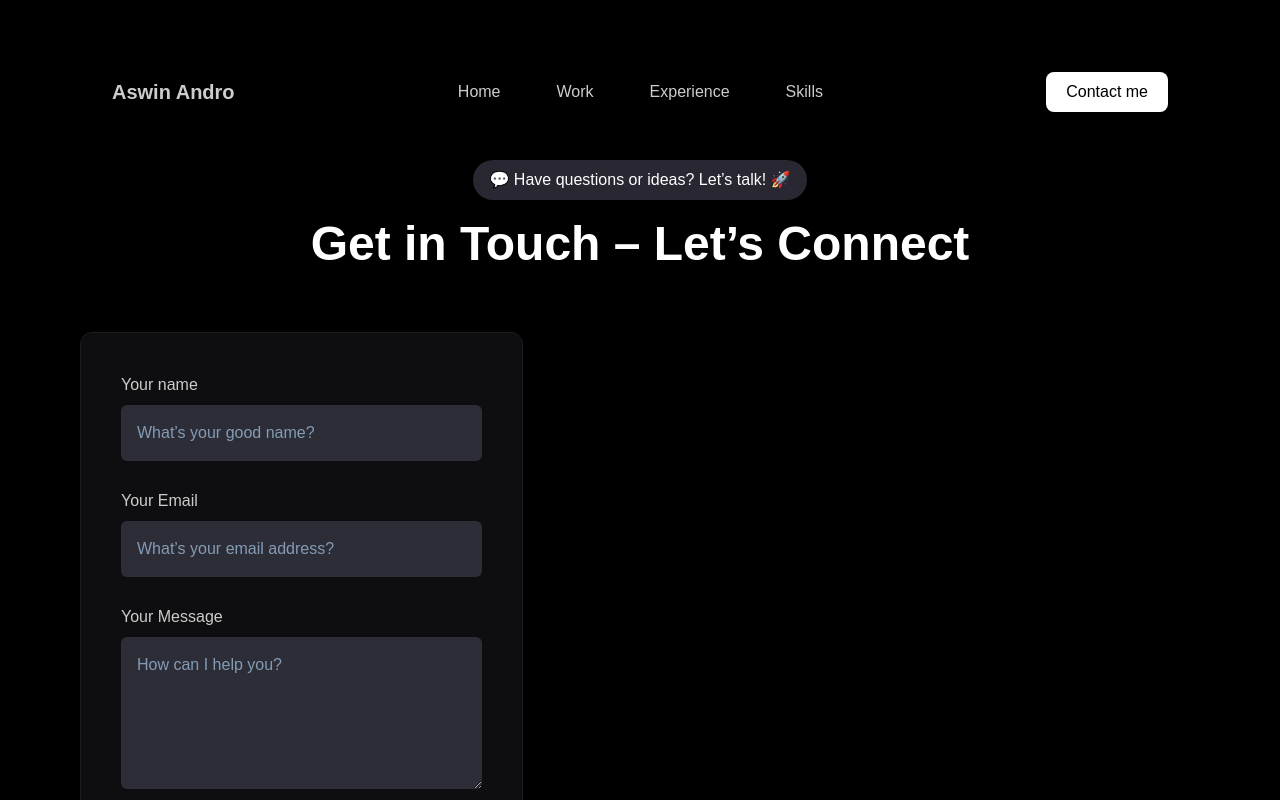
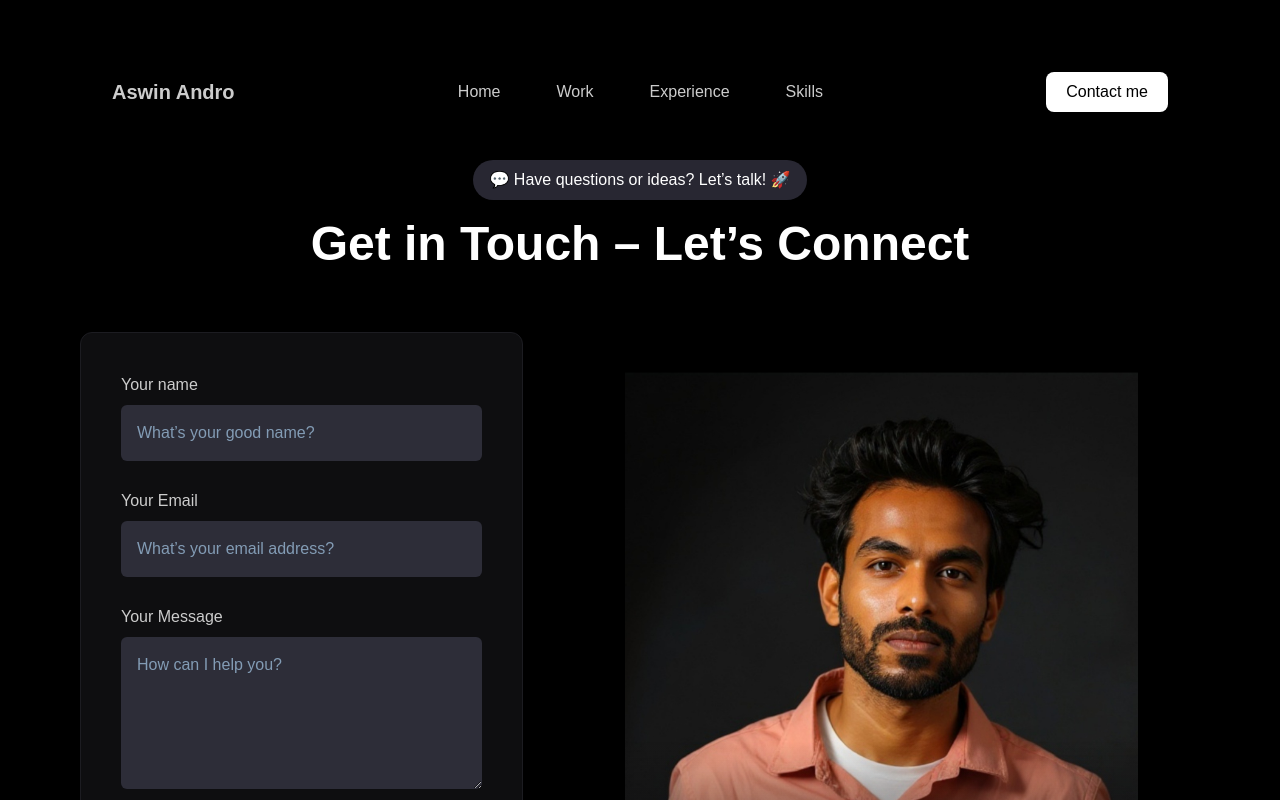
Before and after one commit to aswinandro/3d-portfolio-andro, a React (Vite) app: page /contact in a window 1280 px wide. Shown: the top 800 px of the page. Built offline with nearby package versions, Linux system fonts and the light colour scheme; a web font is replaced by a local one.

Commit message:
fix new ui
fix new ui

```diff
--- a/src/components/NavBar.jsx
+++ b/src/components/NavBar.jsx
@@ -25,6 +25,16 @@ const NavBar = () => {
     return () => {
       document.body.style.overflow = "unset";
     };
+  }, [mobileMenuOpen]);
+
+  // Optional: close on Escape key
+  useEffect(() => {
+    if (!mobileMenuOpen) return;
+    const onKeyDown = (e) => {
+      if (e.key === "Escape") setMobileMenuOpen(false);
+    };
+    window.addEventListener("keydown", onKeyDown);
+    return () => window.removeEventListener("keydown", onKeyDown);
   }, [mobileMenuOpen]);
 
   const handleLinkClick = () => {
@@ -90,14 +100,22 @@ const NavBar = () => {
         {/* Mobile Menu Overlay */}
         <div
           className={`
-            md:hidden fixed inset-0 z-40
+            md:hidden fixed inset-0 z-40 h-screen w-screen
             bg-black/95 backdrop-blur-sm
-            overflow-y-auto transform transition-all duration-300 ease-in-out
-            ${mobileMenuOpen ? "opacity-100 translate-x-0" : "opacity-0 -translate-x-full pointer-events-none"}
+            flex items-center justify-center
+            transition-all duration-300 ease-in-out
+            ${mobileMenuOpen ? "opacity-100 pointer-events-auto" : "opacity-0 pointer-events-none"}
           `}
+          style={{ overscrollBehavior: "none" }}
         >
-          {/* FIX: Align to top instead of center */}
-          <div className="flex flex-col items-center w-full p-8 pt-20">
+          {/* Close(X) button inside overlay */}
+          <button
+            className="absolute top-6 right-6 text-white text-3xl z-50"
+            aria-label="Close menu"
+            onClick={() => setMobileMenuOpen(false)}
+          >
+            &times;
+          </button>
           <nav>
             <ul className="flex flex-col items-center gap-8 text-center">
               {navLinks.map(({ link, name }) => (
@@ -125,7 +143,6 @@ const NavBar = () => {
           </nav>
         </div>
       </div>
-      </div>
     </header>
   );
 };
--- a/src/sections/Contact.jsx
+++ b/src/sections/Contact.jsx
@@ -1,8 +1,10 @@
 import { useRef, useState } from "react";
 import emailjs from "@emailjs/browser";
+import { useGSAP } from "@gsap/react";
+import gsap from "gsap";
 
 import TitleHeader from "../components/TitleHeader";
-import ProfileCard from '../components/models/contact/ProfileCard';
+
 
 const Contact = () => {
   const formRef = useRef(null);
@@ -12,6 +14,17 @@ const Contact = () => {
     email: "",
     message: "",
   });
+
+  useGSAP(() => {
+    // Simple floating animation for the profile picture
+    gsap.to(".profile-image", {
+      y: -20,
+      duration: 3,
+      ease: "sine.inOut",
+      repeat: -1,
+      yoyo: true,
+    });
+  }, []);
 
   const handleChange = (e) => {
     const { name, value } = e.target;
@@ -107,24 +120,16 @@ const Contact = () => {
               </form>
             </div>
           </div>
-          <div className="xl:col-span-7 min-h-96">
-            {/* <div className="bg-[#cd7c2e] w-full h-full hover:cursor-grab rounded-3xl overflow-hidden">
-              <ContactExperience />
-            </div> */}
-            <div className="w-full h-full flex items-center justify-center">
-             <ProfileCard
-              name="Aswin Andro"
-              title="Software Engineer"
-              handle="aswinandro"
-              status="Online"
-              contactText="Contact Me"
-              avatarUrl="/images/profile.png"
-              showUserInfo={true}
-              enableTilt={true}
-              onContactClick={() => console.log('Contact clicked')}
-            />
+          <div className="xl:col-span-7 min-h-96 hidden xl:flex justify-center items-end">
+            <div className="relative">
+              <img
+                src="/images/profile.png"
+                alt="Aswin Andro"
+                className="profile-image h-[550px] object-contain"
+              />
+              {/* Gradient overlay for a seamless merge with the background */}
+              <div className="absolute bottom-0 left-0 w-full h-1/3 bg-gradient-to-t from-[#0d0d0f] to-transparent pointer-events-none" />
             </div>
-
           </div>
         </div>
       </div>
```
Lines whose indentation alone changed are shown as unchanged.
